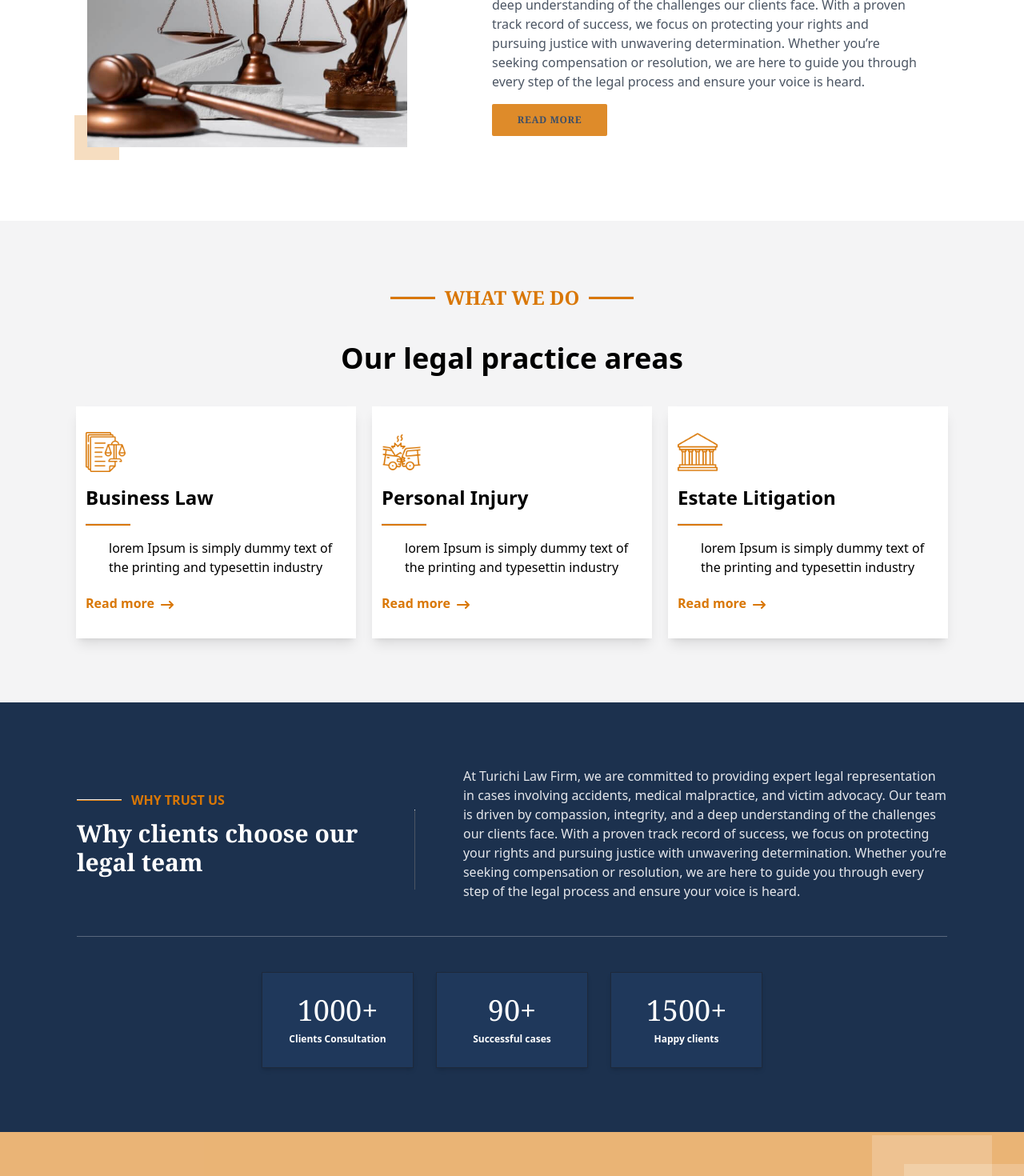
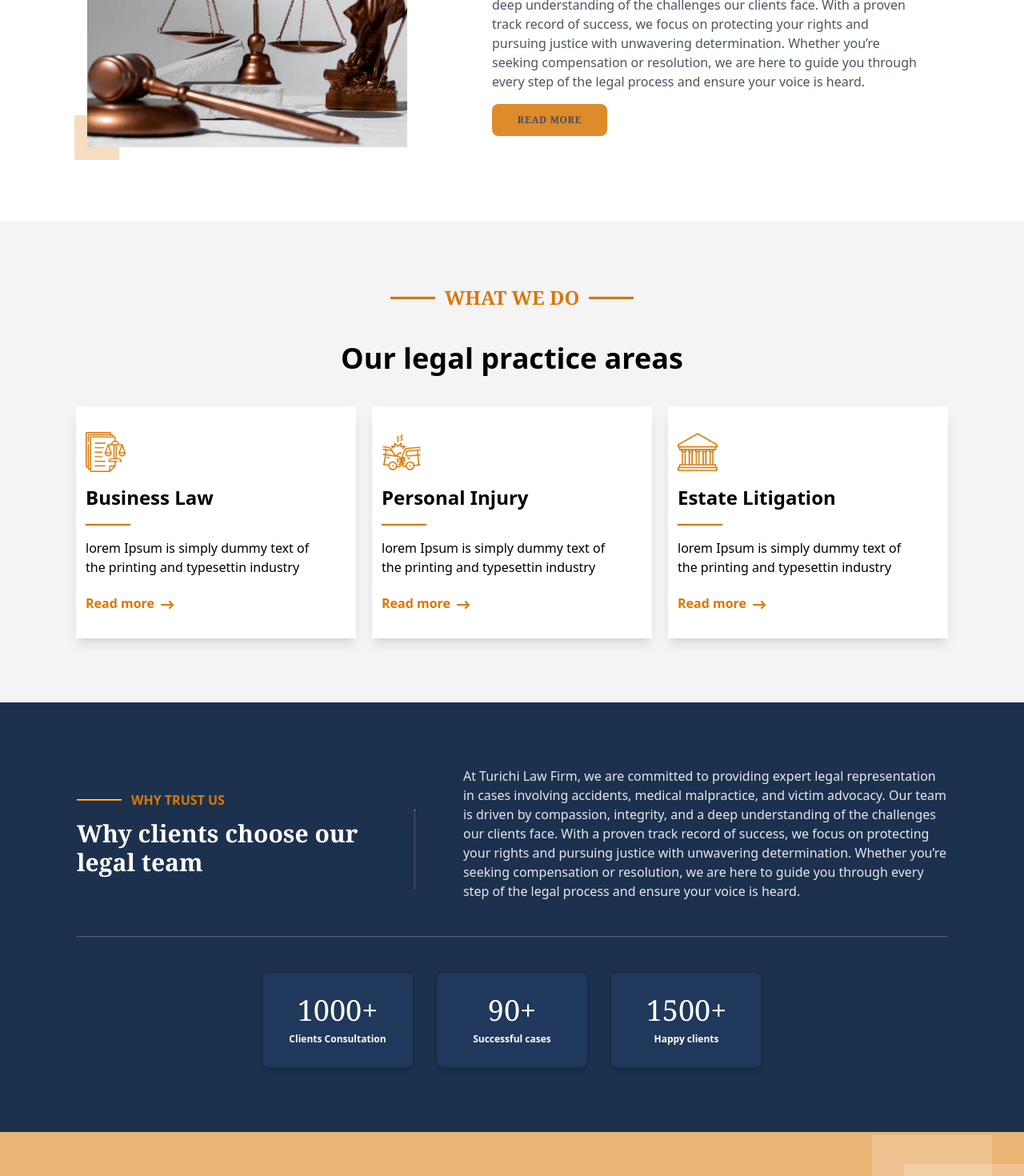
Before and after one commit to mhista/ttlFirm, a Next.js app in the folder ttlfirm/: page / in a window 1280 px wide. Shown: the part 780-2250 px from the top of the page at 80% size. Built offline with nearby package versions, Linux system fonts and the light colour scheme.

Commit message:
made changes

```diff
--- a/ttlfirm/components/common/numbersContainer.jsx
+++ b/ttlfirm/components/common/numbersContainer.jsx
@@ -1,6 +1,6 @@
 const NumbersContainer = ({title, subtitle})=>{
     return (
-        <div className="flex flex-col items-center justify-center gap-2 border border-slate-800 h-[170px] w-[300px] sm:h-[120px] sm:w-[190px] shadow-md bg-[#1f385b] text-white">
+        <div className="flex flex-col items-center justify-center gap-2 border border-slate-800 h-[170px] w-[300px] sm:h-[120px] sm:w-[190px] shadow-md bg-[#1f385b] text-white rounded-lg">
             <h2 className="text-5xl sm:text-4xl font-serif font-medium">{title}</h2>
             <h5 className="text-sm sm:text-xs font-semibold">{subtitle}</h5>
         </div>
--- a/ttlfirm/components/common/practiceContainer.jsx
+++ b/ttlfirm/components/common/practiceContainer.jsx
@@ -8,7 +8,7 @@ const PracticeContainer = ({image1, image2, title, subtitle}) => {
   return (
     <div className={`flex justify-around items-center `} onMouseEnter={()=> setIsHovered(true)} onMouseLeave={()=> setIsHovered(false)}>
   <Link href="#">
-  <div className={`${isHovered ?"text-white bg-amber-600 opacity-70":"text-black bg-white"} h-[290px] w-[300px] sm:w-[350px] shadow-lg  flex flex-col items-start justify-around gap-4 pl-3 sm-:pl-10  py-8`}>
+  <div className={`${isHovered ?"text-white bg-amber-600 opacity-70":"text-black bg-white"} h-[290px] w-[300px] sm:w-[350px] shadow-lg  flex flex-col items-start justify-around gap-4 px-3 sm:pr-0 sm-:pl-10  py-8`}>
         <Image
           className=""
           src= {  isHovered ?image1: image2}
@@ -18,7 +18,7 @@ const PracticeContainer = ({image1, image2, title, subtitle}) => {
         />
         <h1 className="font-bold text-2xl ">{title}</h1>
         <hr className={`${isHovered ? "bg-white" :"bg-amber-600"} h-1 w-14`} />
-        <p className="w-[280px] mx-auto overflow-hidden text-ellipsis text-pretty">
+        <p className="w-[280px] mx-auto sm:mx-0 sm:w-[300] overflow-hidden text-ellipsis text-pretty">
           {subtitle}
         </p>
         <div
--- a/ttlfirm/components/pages/home/testimonial.jsx
+++ b/ttlfirm/components/pages/home/testimonial.jsx
@@ -39,7 +39,7 @@ const TestimonialCarousel = () => {
         <hr className="bg-amber-600 h-1 w-14" />
       </div>
       <h2 className=" font-bold text-center text-3xl sm:text-4xl md:text-5xl">What our clients say</h2>
-      <div className="max-w-sm sm:max-w-xl md:max-w-3xl lg:max-w-6xl mx-auto sm:py-10 px-12 sm:px-4">
+      <div className="max-w-[350px] sm:max-w-xl md:max-w-3xl lg:max-w-6xl mx-[5px] sm:py-10 px-4 sm:px-4">
         <Swiper
           modules={[Navigation, Pagination]}
           navigation
@@ -75,7 +75,7 @@ const TestimonialCarousel = () => {
         >
           {testimonials.map((testimonial) => (
             <SwiperSlide key={testimonial.id}>
-              <div className="flex flex-col sm:flex-row gap-3 items-center bg-white my-5  p-6 rounded-lg shadow-lg transition-transform duration-300 transform hover:scale-105 h-[455px] sm:h-[250px]">
+              <div className="flex flex-col sm:flex-row gap-2 sm:gap-3 items-center bg-white my-5  py-8 px-4 rounded-lg shadow-lg transition-transform duration-300 transform hover:scale-105 h-[460px] sm:h-[250px]">
                 <div className=" sm:w-1/4">
                   <Image
                     className="rounded-lg sm:rounded-none relative z-30 w-[270px] sm:w-[250px] h-[200px] object-cover"
@@ -85,7 +85,7 @@ const TestimonialCarousel = () => {
                     alt="law"
                   />
                 </div>
-                <div className="flex flex-col justify-between sm:justify-normal h-full mt-4 sm:w-3/4 gap-2">
+                <div className="flex flex-col justify-between sm:justify-normal h-full mt-4 sm:w-3/4 gap-3">
                   <div>
                     <p className="italic text-gray-500 text-sm md:text-base">
                       {testimonial.text}
--- a/ttlfirm/styles/global.css
+++ b/ttlfirm/styles/global.css
@@ -60,7 +60,7 @@
 }
 
 .btn {
-  @apply bg-amber-600 text-[#1c314e] rounded-sm px-4 py-3 uppercase font-serif text-xs tracking-wider font-semibold opacity-85 cursor-pointer transition-all  hover:bg-transparent hover:border hover:outline-none hover:border-yellow-900 hover:text-white;
+  @apply bg-amber-600 text-[#1c314e] rounded-lg px-4 py-3 uppercase font-serif text-xs tracking-wider font-semibold opacity-85 cursor-pointer transition-all  hover:bg-transparent hover:border hover:outline-none hover:border-yellow-900 hover:text-white;
 }
 .btn2{
   @apply bg-white text-amber-600 rounded-sm px-4 py-3  font-serif text-xs tracking-wider font-semibold opacity-85 cursor-pointer transition-all  hover:bg-transparent hover:border hover:outline-none hover:border-white hover:text-white;
```
